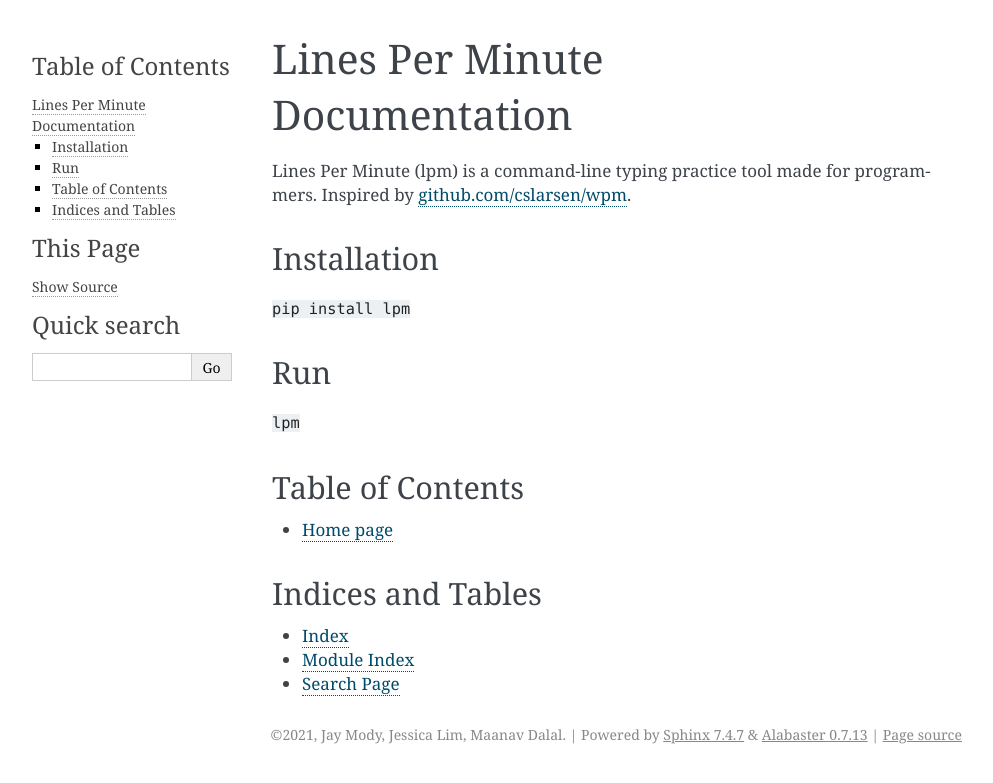
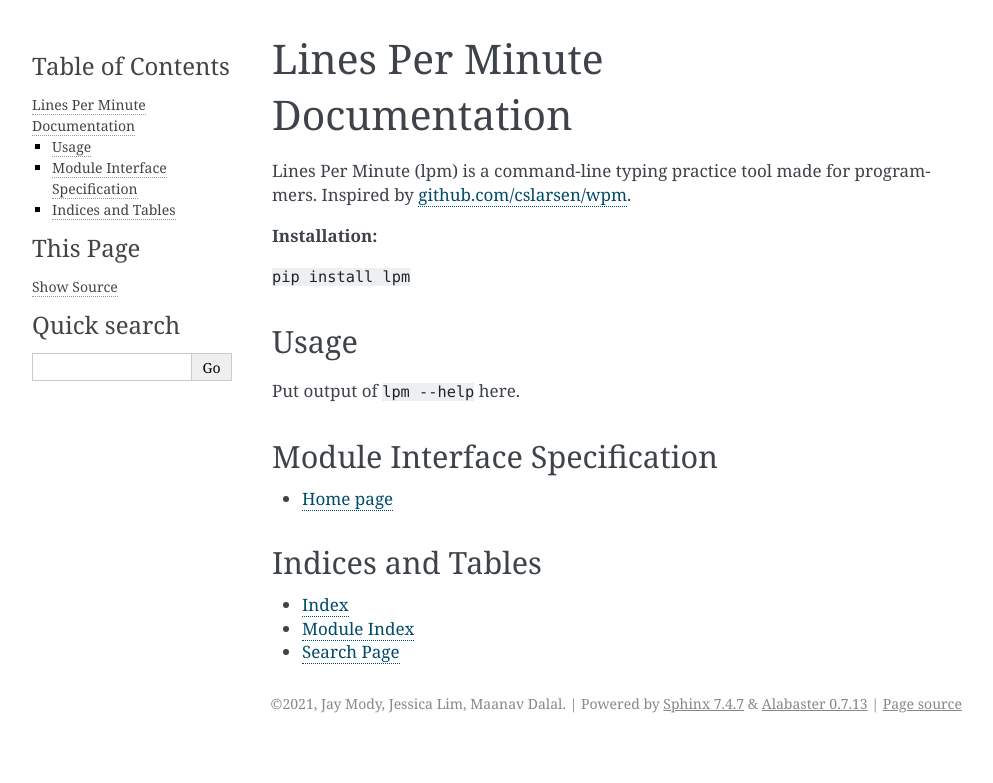
Before and after one commit to jaymody/3xa3, a Sphinx documentation site: the page built from docs/source/index.rst, in a window 1280 px wide. Shown: the top 783 px of the page, without its empty margins (148-1141 px from the left). Built offline with Sphinx 7.4.7, drawn with Linux system fonts in a browser that asks for light colours; pages that are not in the unit, such as notebooks, are missing from menus.

Commit message:
update index

```diff
--- a/docs/source/index.rst
+++ b/docs/source/index.rst
@@ -3,17 +3,19 @@ Lines Per Minute Documentation
 
 Lines Per Minute (lpm) is a command-line typing practice tool made for programmers. Inspired by `github.com/cslarsen/wpm <link https://github.com/cslarsen/wpm>`_.
 
-Installation
-------------
+**Installation:**
+
 ``pip install lpm``
 
-Run
----
-``lpm``
+
+Usage
+-----
+Put output of ``lpm --help`` here.
 
 
-Table of Contents
------------------
+Module Interface Specification
+------------------------------
+
 .. toctree::
     :maxdepth: 3
 
```
Also changed, not shown: other parts of docs/source/index.rst (+7 -5 lines).
